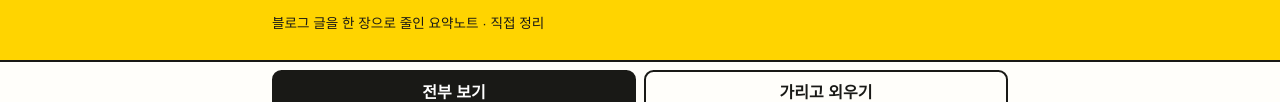
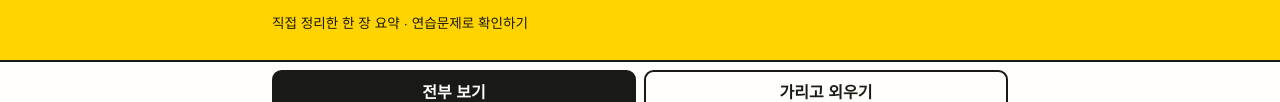
Before and after one commit to nclexnote/nclexnote.github.io, a plain HTML site: page notes/shingles/index.html in a window 1280 px wide. Shown: the part 293-395 px from the top of the page. Drawn offline with Linux system fonts and the light colour scheme.

Commit message:
Update summary note content in index.html

```diff
--- a/notes/shingles/index.html
+++ b/notes/shingles/index.html
@@ -78,7 +78,7 @@ footer p+p{margin-top:.5rem}
 <p class="kicker">요약노트 · 감염·격리</p>
 <h1>대상포진 격리</h1>
 <p class="lead">대상포진 환자 방에 들어갈 때 쓰는 마스크는 환자 면역 상태와 병변 범위로 정해요. 면역이 정상이고 병변이 한 부위(국소)면 표준주의 + 병변을 완전히 덮기(수술용 마스크도 필요 없음), 파종성이거나 면역저하 환자면 공기주의 + 접촉주의 → N95예요. 격리는 모든 병변이 마르고 딱지가 앉을 때까지, 그리고 수두 면역이 없는 직원·임신부는 이 환자를 맡지 않아요. 🎨 Gemini 그림 넣을 자리(표지) — 그림 아래 작게 &quot;AI로 만든 그림&quot; · 그림이 없으면 이 줄은 지우기</p>
-<p class="meta">블로그 글을 한 장으로 줄인 요약노트 · 직접 정리</p>
+<p class="meta">직접 정리한 한 장 요약 · 연습문제로 확인하기</p>
 </div>
 </header>
 
```
